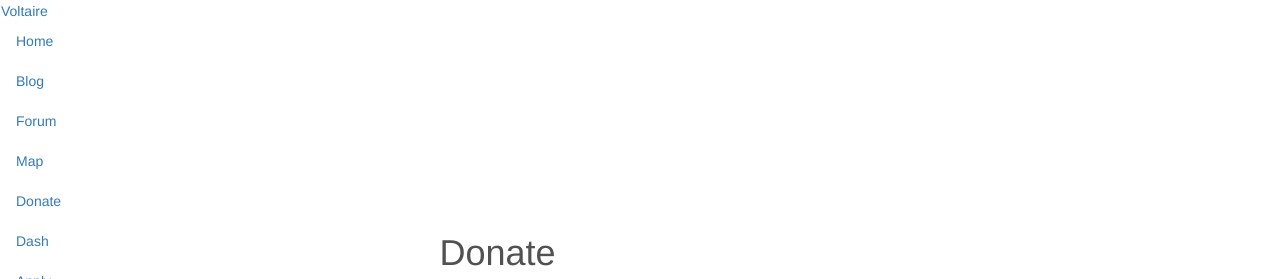
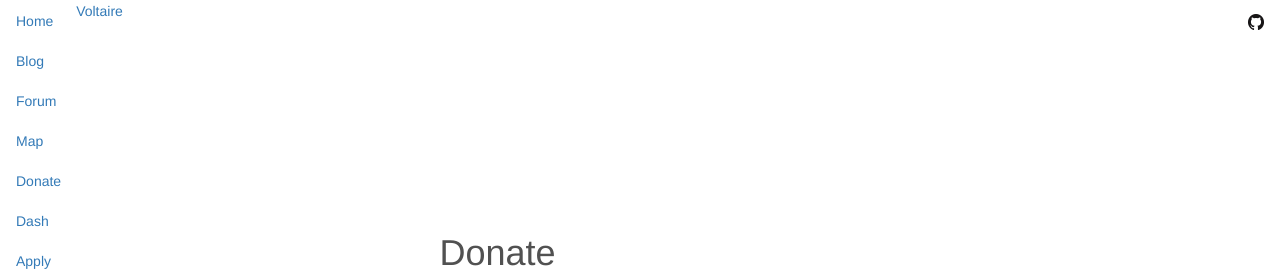
Before and after one commit to voltaire/minecraft-site, a Flask app: page /donate in a window 1280 px wide. Shown: the top 279 px of the page. Run offline with Flask 2, Linux system fonts and the light colour scheme; parts of the project's set-up code (start-up, migrations or seed data) failed here and were passed over; some libraries are stand-ins or nearby versions.

Commit message:
add github nav tooltip

```diff
--- a/application/app/templates/base.html
+++ b/application/app/templates/base.html
@@ -16,7 +16,7 @@
     <div class="navbar">
       <div class="navbar-inner">
         <a class="brand" href="/">Voltaire</a>
-        <ul class="nav">
+        <ul class="nav pull-left">
 
           {% block navbar %}
 
@@ -37,6 +37,10 @@
           {% endblock %}
 
         </ul>
+
+        <ul class="nav pull-right">
+            <li><a data-toggle="tooltip" class="github-navbar" href="https://github.com/voltaire/minecraft-site" title="We're on GitHub!"><img src="/static/img/github_16px.png"></a></li>
+        </ul>
       </div><!--/navbar-inner-->
     </div><!--/navbar-->
 
@@ -49,6 +53,7 @@
     <script src="//cdnjs.cloudflare.com/ajax/libs/twitter-bootstrap/2.3.1/js/bootstrap.min.js"></script>
     <script src="//cdnjs.cloudflare.com/ajax/libs/twitter-bootstrap/2.3.1/js/bootstrap-alert.js"></script>
     <script src="//cdnjs.cloudflare.com/ajax/libs/twitter-bootstrap/2.3.1/js/bootstrap-tooltip.js"></script>
+    <script type="text/javascript">$(".github-navbar").tooltip({animation:true, placement:"bottom"})</script>
     {% endblock %}
 
   </body>
```
Also changed, not shown: static/img/github_16px.png (added).
